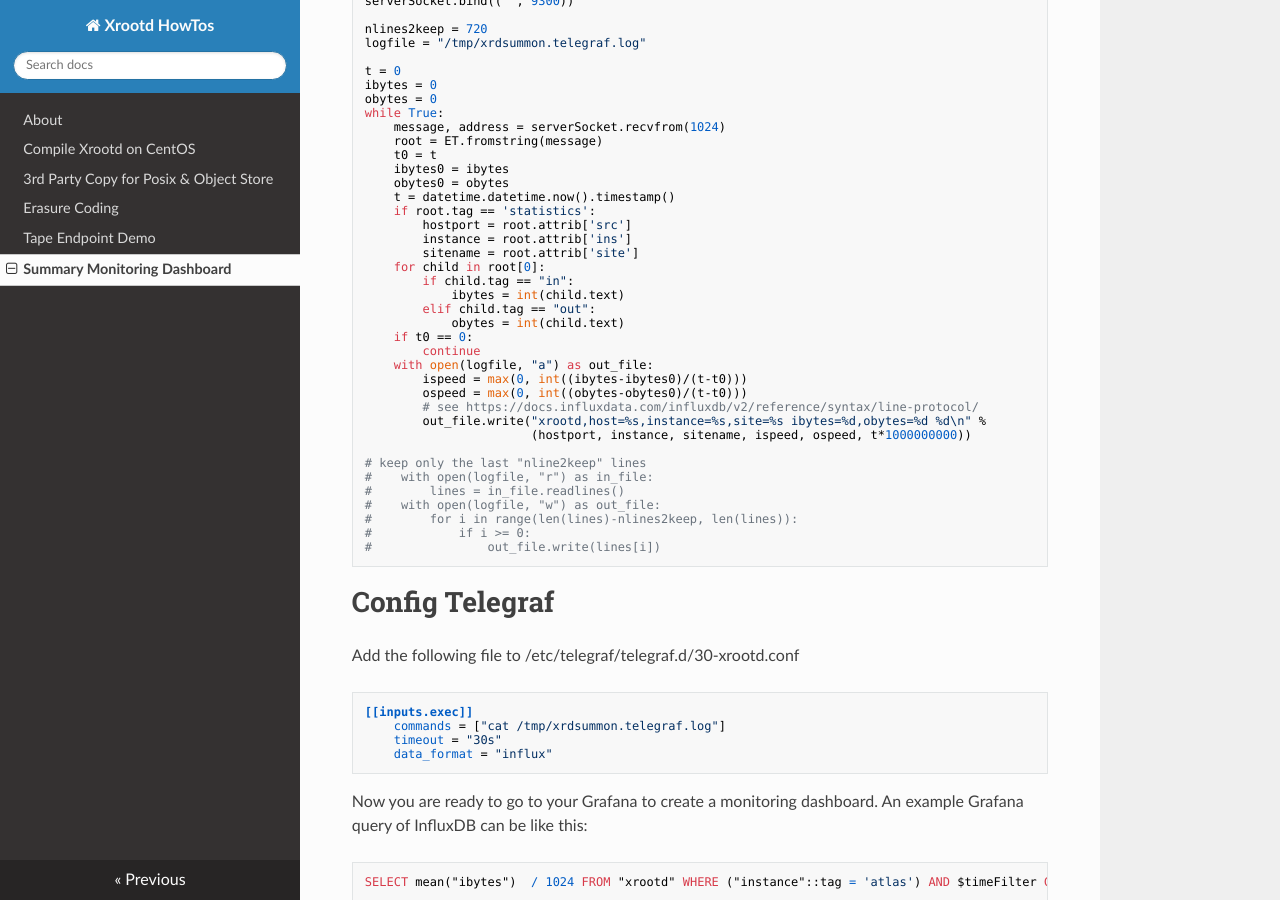
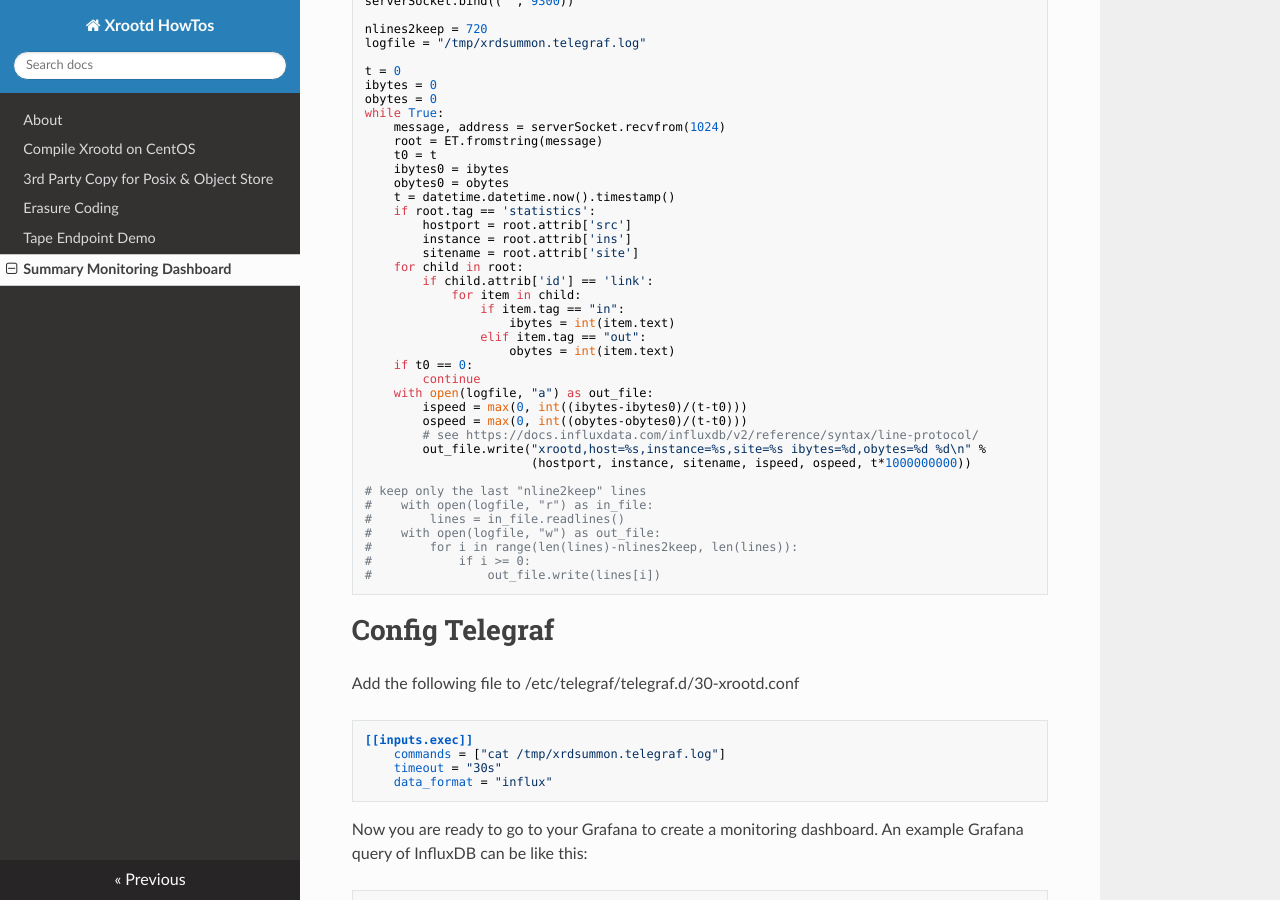
Before and after one commit to xrootd/howto, an MkDocs documentation site: the page built from docs/SummaryMonDashboard/README.md, in a window 1280 px wide and 900 px high, scrolled down 685 px. Built offline with MkDocs 1.6.1, drawn with Linux system fonts in a browser that asks for light colours; nearby versions of some CDN libraries.

Commit message:
Update python script

```diff
--- a/docs/SummaryMonDashboard/README.md
+++ b/docs/SummaryMonDashboard/README.md
@@ -42,11 +42,13 @@ while True:
         hostport = root.attrib['src']
         instance = root.attrib['ins']
         sitename = root.attrib['site']
-    for child in root[0]:
-        if child.tag == "in":
-            ibytes = int(child.text)
-        elif child.tag == "out":
-            obytes = int(child.text)
+    for child in root:
+        if child.attrib['id'] == 'link':
+            for item in child:
+                if item.tag == "in":
+                    ibytes = int(item.text)
+                elif item.tag == "out":
+                    obytes = int(item.text)
     if t0 == 0:
         continue
     with open(logfile, "a") as out_file:
```
